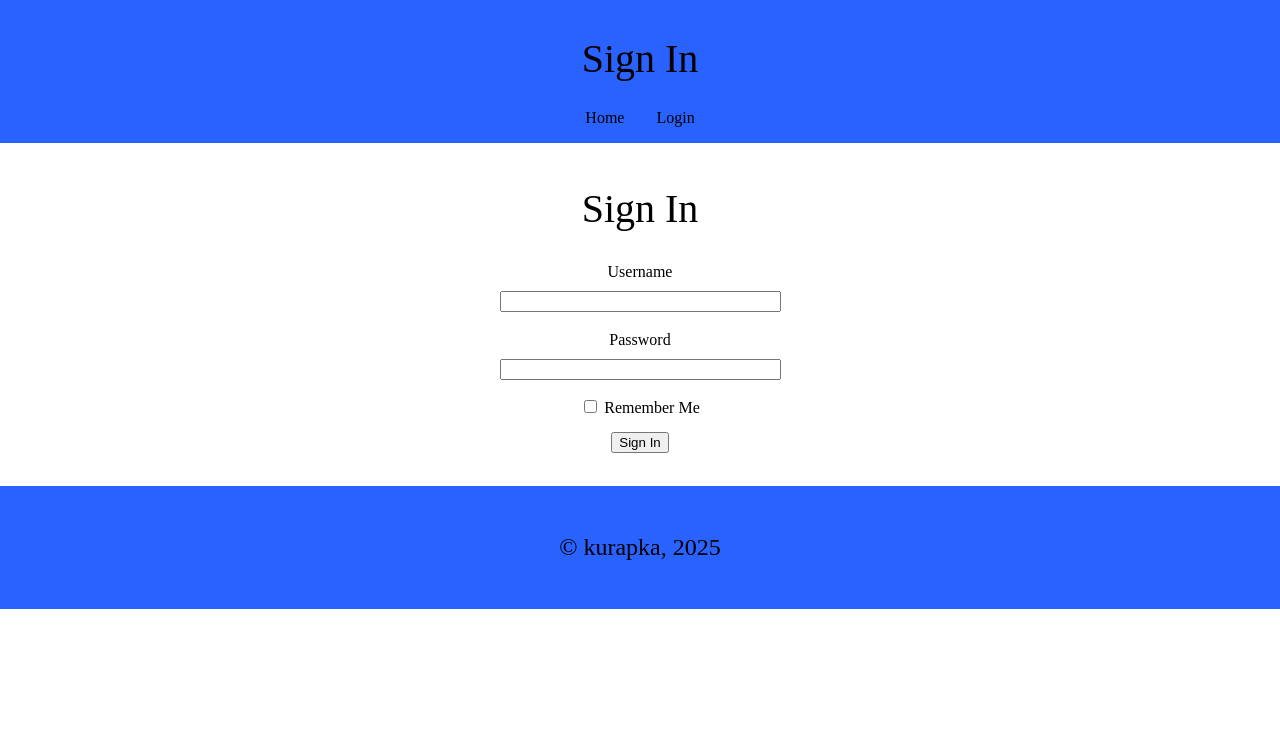
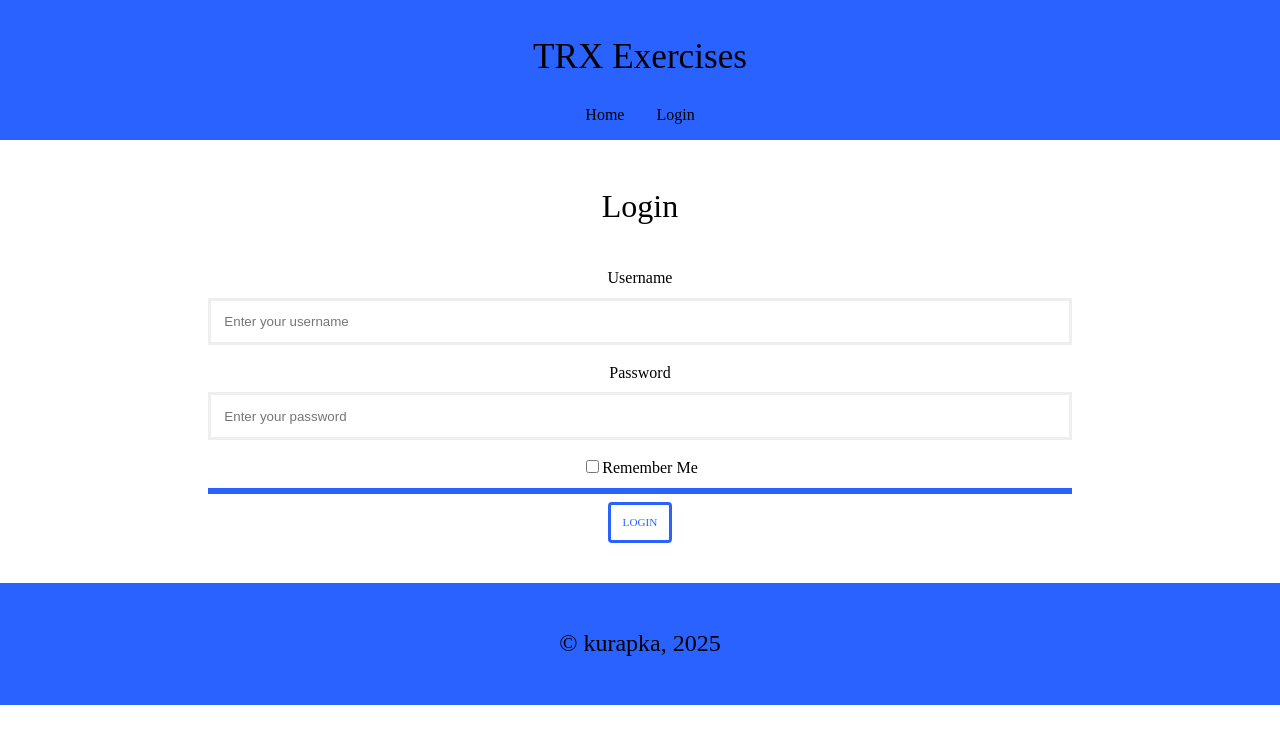
Before and after one commit to dainiuxt/trxtracker, a Flask app: page /login in a window 1280 px wide. Shown: the top 744 px of the page. Run offline with Flask 3, Linux system fonts and the light colour scheme.

Commit message:
finish login page frontend

```diff
--- a/app/forms.py
+++ b/app/forms.py
@@ -1,9 +1,10 @@
 from flask_wtf import FlaskForm
 from wtforms import StringField, PasswordField, BooleanField, SubmitField
 from wtforms.validators import DataRequired
+
 
 class LoginForm(FlaskForm):
     username = StringField('Username', validators=[DataRequired()])
     password = PasswordField('Password', validators=[DataRequired()])
     remember_me = BooleanField('Remember Me')
-    submit = SubmitField('Sign In')
+    submit = SubmitField('Login')
--- a/app/routes.py
+++ b/app/routes.py
@@ -2,31 +2,39 @@ from flask import render_template
 from app import app
 from app.forms import LoginForm
 
+title = 'TRX Exercises'
+
+
 @app.route('/')
 @app.route('/index')
 def index():
-  exercises = [
-    {
-      'name': 'Rowing',
-      'description': 'A good way to start your day',
-      'image': 'img.jpg',
-      'alt': 'Rowing'},
-    {
-      'name': 'Yoga',
-      'description': 'A good way to start your day',
-      'image': 'img.jpg',
-      'alt': 'Yoga'},
-    {
-      'name': 'Cycling',
-      'description': 'A good way to start your day',
-      'image': 'img.jpg',
-      'alt': 'Cycling'}
-  ]
-  return render_template('index.html',
-                         title='TRX Exercises',
-                         exercises=exercises)
+    exercises = [
+        {
+            'name': 'Rowing',
+            'description': 'A good way to start your day',
+            'image': 'img.jpg',
+            'alt': 'Rowing'},
+        {
+            'name': 'Yoga',
+            'description': 'A good way to start your day',
+            'image': 'img.jpg',
+            'alt': 'Yoga'},
+        {
+            'name': 'Cycling',
+            'description': 'A good way to start your day',
+            'image': 'img.jpg',
+            'alt': 'Cycling'}
+    ]
+    return render_template('index.html',
+                           title=title,
+                           name="Home",
+                           exercises=exercises)
+
 
 @app.route('/login')
 def login():
     form = LoginForm()
-    return render_template('login.html', title='Sign In', form=form)
+    return render_template('login.html',
+                           title=title,
+                           name='Login',
+                           form=form)
--- a/app/templates/base.html
+++ b/app/templates/base.html
@@ -3,7 +3,7 @@
   <head>
     <meta charset="utf-8">
     <meta http-equiv="X-UA-Compatible" content="IE=edge,chrome=1">
-    <title>{{ title }}</title>
+    <title>{{ title }} &bull; {{ name }}</title>
     <meta name="viewport" content="width=device-width, initial-scale=1">
     <link rel="stylesheet" href="{{url_for('static', filename='lit.css')}}">
     <link rel="stylesheet" href="{{url_for('static', filename='util.css')}}">
@@ -13,7 +13,7 @@
   <body class="m0 p0 tc">
 
     <header class="tc bg-info pv1">
-      <h1 class="ph2">{{ title }}</h1>
+      <h2 class="ph2">{{ title }}</h2>
       <div class="row">
         <a class="ph2 black" href="/index">Home</a>
         <a class="ph2 black" href="/login">Login</a>
--- a/app/templates/index.html
+++ b/app/templates/index.html
@@ -4,7 +4,7 @@
 {% block content %}
   {% for exercise in exercises %}
     <div class="card col">
-      <h2>{{ exercise.name }}</h2>
+      <h3>{{ exercise.name }}</h3>
       <p>{{ exercise.description }}</p>
       <img src="{{ url_for('static', filename=exercise.image)}}" alt="{{ exercise.alt }}" class="w-100">
     </div>
--- a/app/templates/login.html
+++ b/app/templates/login.html
@@ -1,18 +1,19 @@
 {% extends "base.html" %}
 
 {% block content %}
-    <h1>Sign In</h1>
-    <form action="" method="post" novalidate>
+    <h3>Login</h3>
+    <form class="row" action="" method="post" novalidate>
         {{ form.hidden_tag() }}
         <p>
             {{ form.username.label }}<br>
-            {{ form.username(size=32) }}
+            {{ form.username(size=32, class="card w-100", placeholder="Enter your username") }}
         </p>
         <p>
             {{ form.password.label }}<br>
-            {{ form.password(size=32) }}
+            {{ form.password(size=32, class="card w-100", placeholder="Enter your password") }}
         </p>
-        <p>{{ form.remember_me() }} {{ form.remember_me.label }}</p>
-        <p>{{ form.submit() }}</p>
+        <p class="row">{{ form.remember_me() }} {{ form.remember_me.label }}</p>
+        <hr class="b-info">
+        <p>{{ form.submit(class="btn info rounded") }}</p>
     </form>
 {% endblock %}
```
